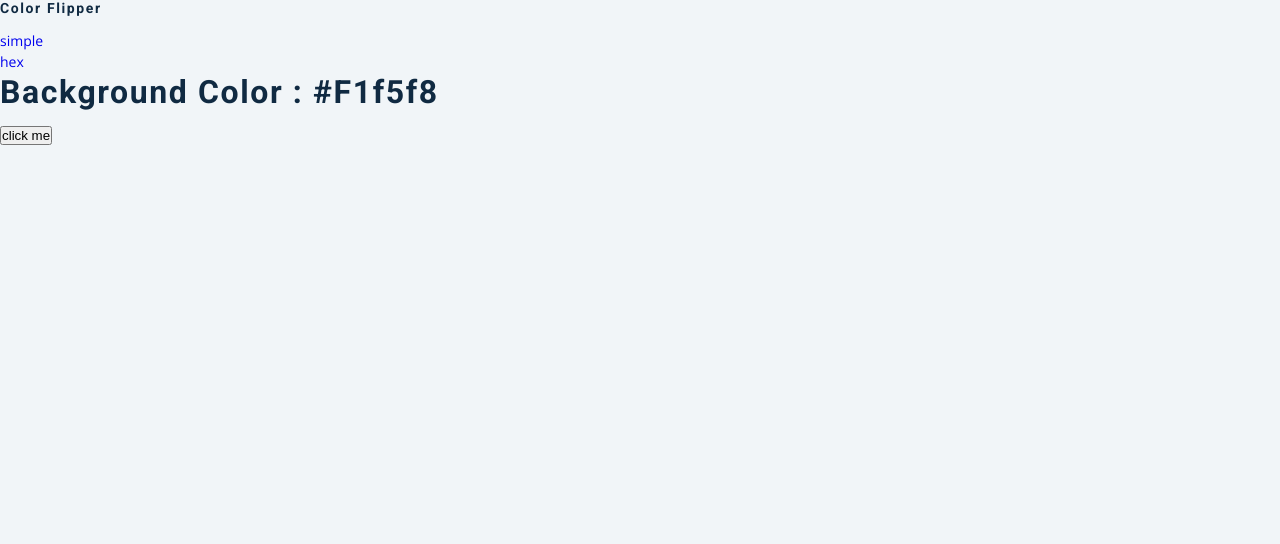
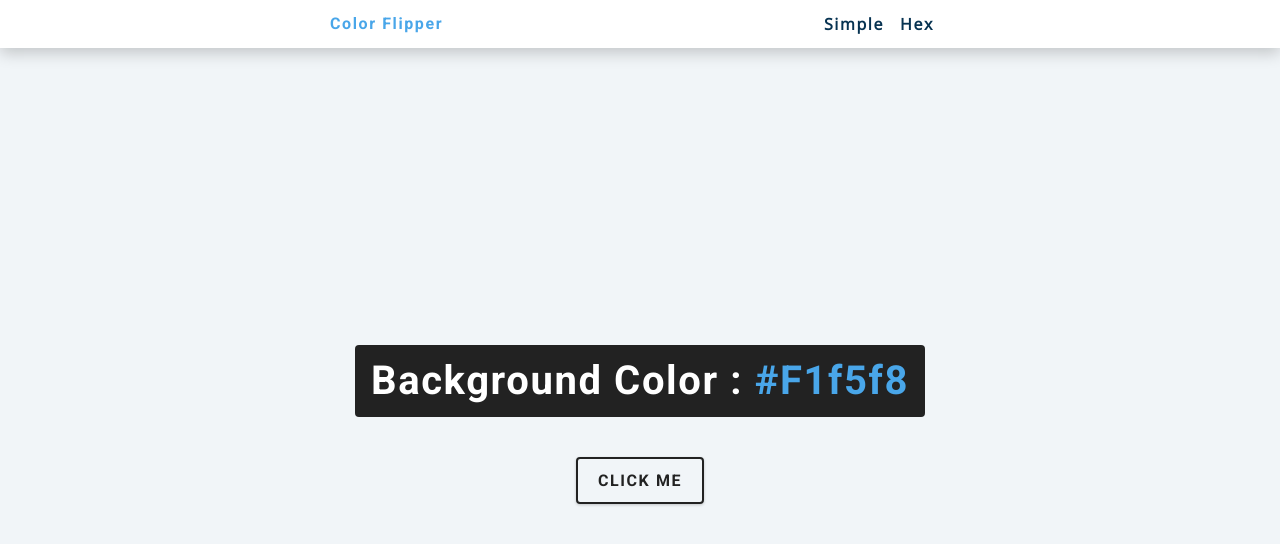
Before and after one commit to uilianrocha/color-flipper, a plain HTML site: page index.html in a window 1280 px wide. Drawn offline with nearby package versions, Linux system fonts and the light colour scheme.

Commit message:
Update styles.css

```diff
--- a/styles.css
+++ b/styles.css
@@ -103,3 +103,133 @@ Variables
     margin-bottom: 1.25rem;
     color: var(--clr-grey-5);
   }
+
+  @media screen and (min-width: 800px) {
+    h1 {
+      font-size: 4rem;
+    }
+    h2 {
+      font-size: 2.5rem;
+    }
+    h3 {
+      font-size: 1.75rem;
+    }
+    h4 {
+      font-size: 1rem;
+    }
+    body {
+      font-size: 1rem;
+    }
+    h1,
+    h2,
+    h3,
+    h4 {
+      line-height: 1;
+    }
+  }
+
+  /*  global classes */
+
+  /* section */
+  .section {
+    padding: 5rem 0;
+  }
+
+  .section-center {
+    width: 90vw;
+    margin: 0 auto;
+    max-width: 1170px;
+  }
+  @media screen and (min-width: 992px) {
+    .section-center {
+      width: 95vw;
+    }
+  }
+  main {
+    min-height: 100vh;
+    display: grid;
+    place-items: center;
+  }
+
+  /*
+
+  Nav
+
+  */
+  nav {
+    background: var(--clr-white);
+    height: 3rem;
+    display: grid;
+    align-items: center;
+    box-shadow: var(--dark-shadow);
+  }
+  .nav-center {
+    width: 90vw;
+    max-width: var(--fixed-width);
+    margin: 0 auto;
+    display: flex;
+    align-items: center;
+    justify-content: space-between;
+  }
+  .nav-center h4 {
+    margin-bottom: 0;
+    color: var(--clr-primary-5);
+  }
+  .nav-links {
+    display: flex;
+  }
+  nav a {
+    text-transform: capitalize;
+    font-weight: 700;
+    font-size: 1rem;
+    color: var(--clr-primary-1);
+    letter-spacing: var(--spacing);
+    margin-right: 1rem;
+  }
+  nav a:hover {
+    color: var(--clr-primary-5);
+  }
+
+  /*
+
+  Container
+
+  */
+  main {
+    min-height: calc(100vh - 3rem);
+    display: grid;
+    place-items: center;
+  }
+  .container {
+    text-align: center;
+  }
+  .container h2 {
+    background: var(--clr-black);
+    color: var(--clr-white);
+    padding: 1rem;
+    border-radius: var(--radius);
+    margin-bottom: 2.5rem;
+  }
+  .color {
+    color: var(--clr-primary-5);
+  }
+  .btn-hero {
+    font-family: var(--ff-primary);
+    text-transform: uppercase;
+    background: transparent;
+    color: var(--clr-black);
+    letter-spacing: var(--spacing);
+    display: inline-block;
+    font-weight: 700;
+    transition: var(--transition);
+    border: 2px solid var(--clr-black);
+    cursor: pointer;
+    box-shadow: 0 1px 3px rgba(0, 0, 0, 0.2);
+    border-radius: var(--radius);
+    font-size: 1rem;
+    padding: 0.75rem 1.25rem;
+  }
+  .btn-hero:hover {
+    color: var(--clr-white);
+    background: var(--clr-black);
+  }
```
